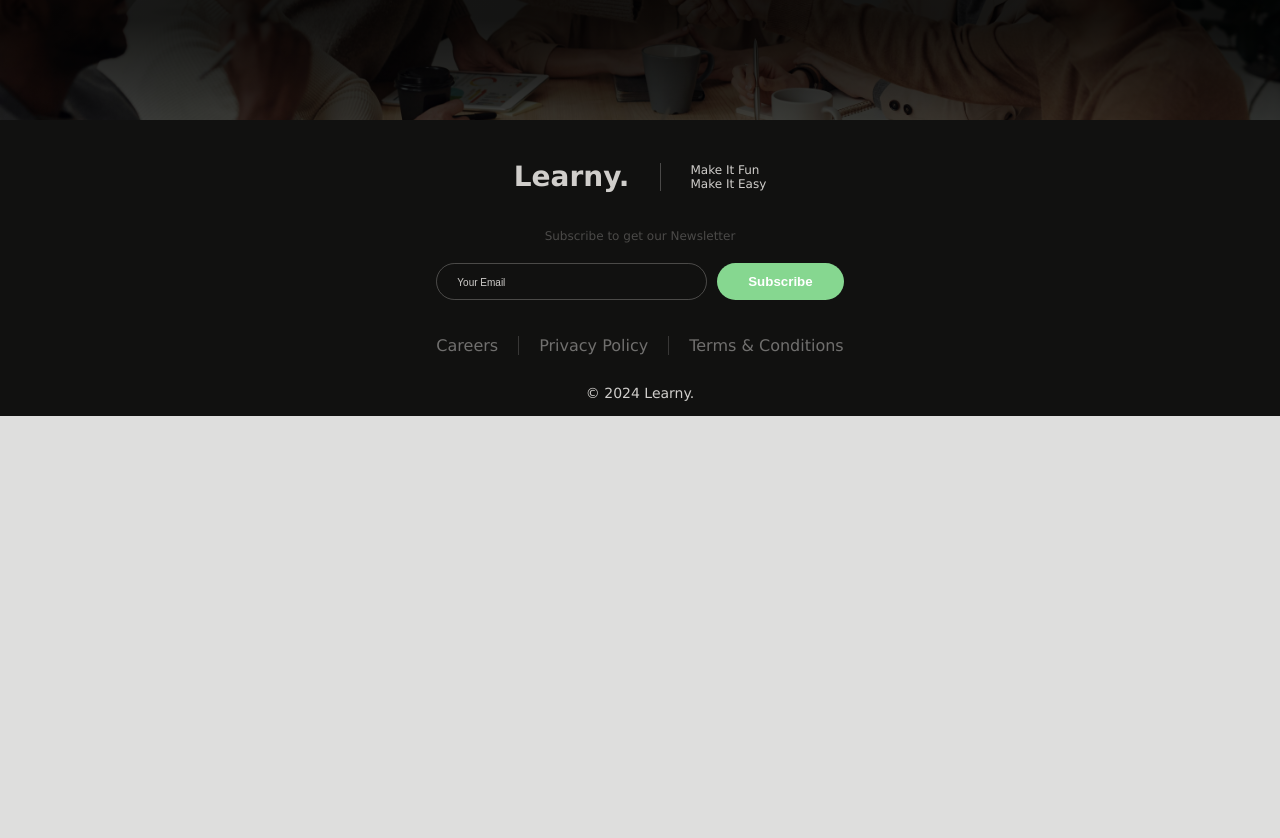
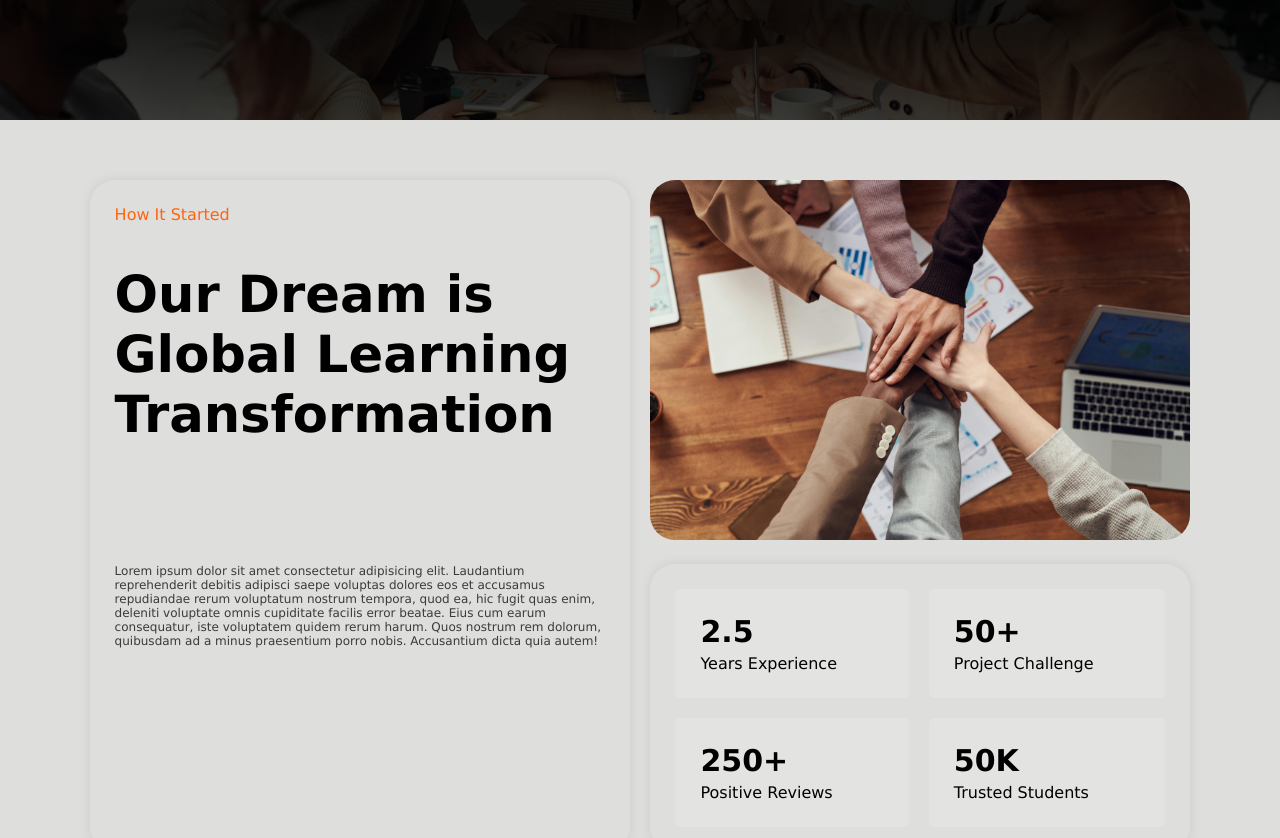
Before and after one commit to menady0/Demo, an Angular app: page /login in a window 1280 px wide. Shown: the part 360-1198 px from the top of the page. Before the commit the page ends 800 px from the top, so only its background shows below. Built offline with nearby package versions, Linux system fonts and the light colour scheme.

Commit message:
first section in about us page is done and resposive

```diff
--- a/src/app/Components/about/about.component.css
+++ b/src/app/Components/about/about.component.css
@@ -4,7 +4,6 @@
   display: flex;
   gap: 20px;
   border-bottom: 1px solid rgba(0, 0, 0, .5);
-  /* margin-bottom: 10px; */
 }
 .about i {
   cursor: pointer;
@@ -35,5 +34,95 @@
   padding-bottom: 1px;
   text-decoration: none;
   color: inherit;
+}
 
+
+
+.container {
+  padding-inline: 7%;
 }
+.started {
+  display: flex;
+  justify-content: space-between;
+  gap: 20px;
+  margin-top: 60px;
+}
+.how-started,
+.img {
+  width: 50%;
+}
+.how-started {
+  box-shadow: 0 0 10px 1px rgba(208, 206, 203, 1);
+  border-radius: 25px;
+  padding: 25px;
+}
+.how-started span {
+  color: #ff640e;
+}
+.how-started h2 {
+  font-size: 4vw;
+  margin-block: 40px 120px;
+}
+.how-started p {
+  font-size: 12px;
+  color: rgba(17, 17, 16, 0.8);
+}
+
+
+
+
+.img img {
+  width: 100%;
+  border-radius: 25px;
+  margin-bottom: 20px;
+}
+.img .statistic {
+  box-shadow: 0 0 10px 1px rgba(208, 206, 203, 1);
+  border-radius: 25px;
+  padding: 25px;
+  display: grid;
+  grid-template-columns: repeat(2, auto);
+  grid-template-rows: repeat(2, auto);
+  gap: 20px;
+}
+.img .box {
+  background-color: rgba(255, 255, 255, 0.15);
+  padding: 25px;
+  border-radius: 5px;
+}
+.box h4 {
+  font-size: 30px;
+  margin-bottom: 5px;
+}
+@media (max-width: 768px){
+  .how-started h2{
+    font-size: 28px;
+    margin-bottom: 60px;
+  }
+  .box h4 {
+    font-size: 20px;
+  }
+  .box p {
+    font-size: 12px;
+  }
+}
+@media (max-width: 650px){
+  .about-us h2 {
+    font-size: 36px;
+  }
+  .started {
+    flex-wrap: wrap;
+  }
+  .how-started,
+  .img {
+    width: 100%;
+  }
+}
+@media (max-width: 375px){
+  .img .statistic {
+    grid-template-columns: 1fr;
+  }
+  .how-started h2{
+    margin-bottom: 40px;
+  }
+}
--- a/src/app/Components/about/about.component.html
+++ b/src/app/Components/about/about.component.html
@@ -2,10 +2,43 @@
     <i class="bi bi-arrow-left" routerLink="/home"></i>
     <p>About us</p>
 </div>
+<div class="about-us">
+  <h2>About us</h2>
+  <span><a routerLink="/home">Home</a> / About Us</span>
+</div>
+
 <div class="container">
-  <div class="about-us">
-    <h2>About us</h2>
-    <span><a routerLink="/home">Home</a> / About Us</span>
+  <div class="started">
+    <div class="how-started">
+      <span>How It Started</span>
+      <h2>
+        Our Dream is Global Learning Transformation
+      </h2>
+      <p>
+        Lorem ipsum dolor sit amet consectetur adipisicing elit. Laudantium reprehenderit debitis adipisci saepe voluptas dolores eos et accusamus repudiandae rerum voluptatum nostrum tempora, quod ea, hic fugit quas enim, deleniti voluptate omnis cupiditate facilis error beatae. Eius cum earum consequatur, iste voluptatem quidem rerum harum. Quos nostrum rem dolorum, quibusdam ad a minus praesentium porro nobis. Accusantium dicta quia autem!
+      </p>
+    </div>
+    <div class="img">
+      <img src="About/our dream.jpg" alt="">
+      <div class="statistic">
+        <div class="box">
+          <h4>2.5</h4>
+          <p>Years Experience</p>
+        </div>
+        <div class="box">
+          <h4>50+</h4>
+          <p>Project Challenge</p>
+        </div>
+        <div class="box">
+          <h4>250+</h4>
+          <p>Positive Reviews</p>
+        </div>
+        <div class="box">
+          <h4>50K</h4>
+          <p>Trusted Students</p>
+        </div>
+      </div>
+    </div>
   </div>
 </div>
-<app-footer></app-footer>
+<!-- <app-footer></app-footer> -->
```
Also changed, not shown: public/About/our dream.jpg (added).
